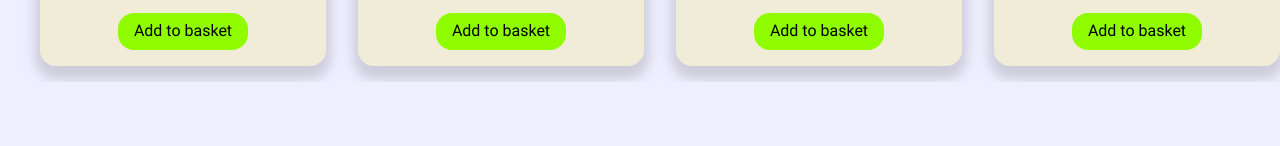
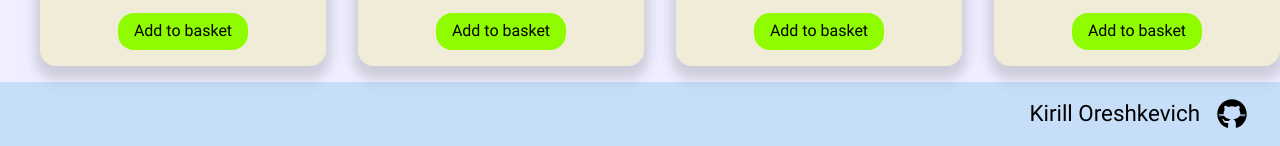
Before and after one commit to Rikki007/car-shop, a website built with webpack: page src/index.html in a window 1280 px wide. Shown: the part 1617-1763 px from the top of the page. Before the commit the page ends 1699 px from the top, so only its background shows below. Built offline with nearby package versions, Linux system fonts and the light colour scheme.

Commit message:
feat: add footer

```diff
--- a/src/index.js
+++ b/src/index.js
@@ -2,4 +2,5 @@ import './index.html';
 import './style.scss';
 import './modules/products.js';
 import './modules/header.js';
+import './modules/footer.js';
 import './utils/localStorageUtil.js';
--- a/src/modules/footer.js
+++ b/src/modules/footer.js
@@ -0,0 +1,19 @@
+import { ROOT_FOOTER } from "./root";
+
+class Footer {
+  render() {
+    const html = `
+      <div class="footer-container">
+        <div class="contacts">
+          <a href="https://github.com/Rikki007" class="contacts__link">Kirill Oreshkevich</a>
+          <div class="contacts__img"></div>
+        </div>
+      </div>
+    `;
+
+    ROOT_FOOTER.innerHTML = html;
+  }
+}
+
+const footer = new Footer;
+footer.render();
--- a/src/modules/root.js
+++ b/src/modules/root.js
@@ -1,5 +1,5 @@
 export const ROOT_PRODUCTS = document.querySelector('.products');
 export const ROOT_HEADER = document.querySelector('.header');
 const ROOT_MAIN = document.querySelector('.main');
-const ROOT_FOOTER = document.querySelector('.footer');
+export const ROOT_FOOTER = document.querySelector('.footer');
 const ROOT_SHOPPING = document.querySelector('.shopping');
--- a/src/style/_base.scss
+++ b/src/style/_base.scss
@@ -3,8 +3,10 @@
 }
 
 body {
+  padding-top: 10rem;
   font-family: 'Roboto';
   background-color: $background;
+  position: relative;
 }
 
 h1 {
@@ -16,13 +18,18 @@ h3 {
 }
 
 // header strt
+
 .header {
+  width: 100%;
   margin: 0 auto;
   background-color: $color-head-back;
+  position: fixed;
+  top: 0;
+  left: 0;
 }
 
 .header-container {
-  padding: $spacing-medium $spacing-large;
+  padding: $spacing-small $spacing-large;
   display: flex;
   justify-content: space-between;
   align-items: center;
@@ -54,6 +61,7 @@ h3 {
 // header end
 
 // style product strt
+
 .product-container {
   display: grid;
   grid-template-columns: repeat(auto-fit, minmax(250px, 1fr));
@@ -104,4 +112,50 @@ h3 {
   }
 
 }
+
 // style product end
+
+// style footer strt
+
+.footer {
+  margin: 0 auto;
+  background-color: $color-head-back;
+}
+
+.footer-container {
+  padding: $spacing-medium $spacing-large;
+  display: flex;
+  justify-content: flex-end;
+  align-items: center;
+}
+
+.contacts {
+
+  display: flex;
+  justify-content: space-between;
+  align-items: center;
+  gap: $spacing-medium;
+
+  .contacts__link {
+
+    font-size: $font-small;
+    text-decoration: none;
+    color: $font-color;
+    transition: 0.3s all;
+
+    &:hover {
+      transform: scale(1.1);
+    }
+
+  }
+
+  .contacts__img {
+    width: 2rem;
+    height: 2rem;
+    background-image: url(./img/icons8-github.svg);
+    background-size: contain;
+  }
+
+}
+
+// style footer end
--- a/src/style/_var.scss
+++ b/src/style/_var.scss
@@ -6,6 +6,7 @@ $spacing-small: 0.6rem;
 $spacing-medium: 1rem;
 $spacing-large: 2rem;
 
+$font-color: black;
 $color: rgb(143, 252, 0);
 $color-hover:darken(rgb(143, 252, 0), 10%);
 $color-remove: rgb(232, 195, 30);
```
Also changed, not shown: src/img/icons8-github.svg (added).
